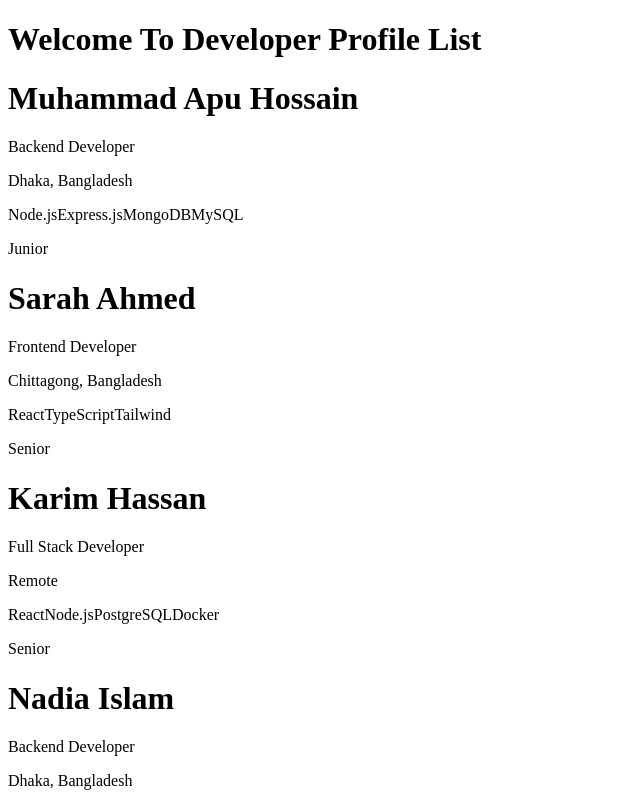
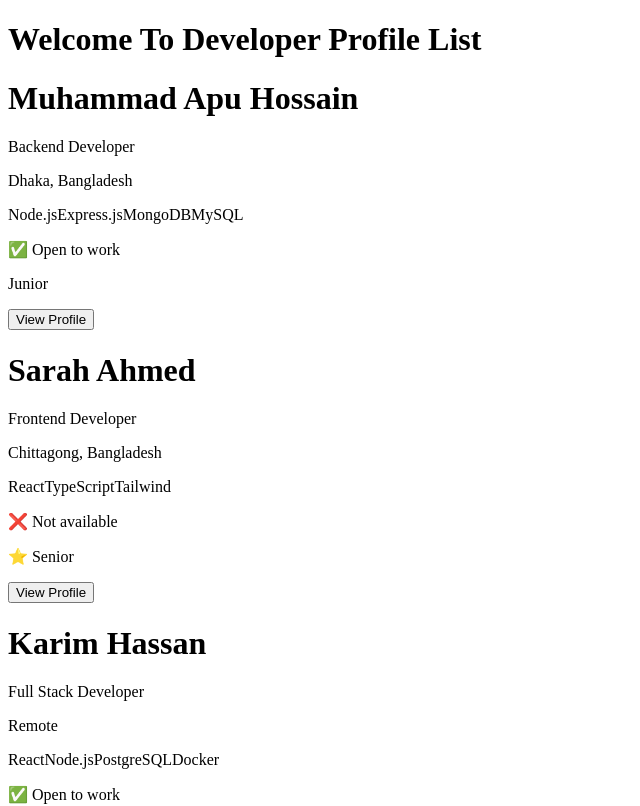
Before and after one commit to apu16-334-coder/Developer-Profile-Card-React-App, a React (Vite) app: page / in a window 1280 px wide. Shown: the top 806 px of the page, without its empty margins (0-640 px from the left). Built offline with nearby package versions, Linux system fonts and the light colour scheme.

Commit message:
Implement experience badge and available status

```diff
--- a/src/components/DeveloperCard.jsx
+++ b/src/components/DeveloperCard.jsx
@@ -5,8 +5,11 @@ function DeveloperCard({name, role, location, skills, isAvailable, level}) {
             <p>{role}</p>
             <p>{location}</p>
             <p>{skills}</p>
-            <p>{isAvailable}</p>
-            <p>{level}</p>
+            <p>{isAvailable ? '✅ Open to work' : '❌ Not available'}</p>
+            <p><span>{level === 'Senior' && '⭐'} {level}</span></p>
+
+            <button>View Profile</button>
+
         </>
     )
 }
```
